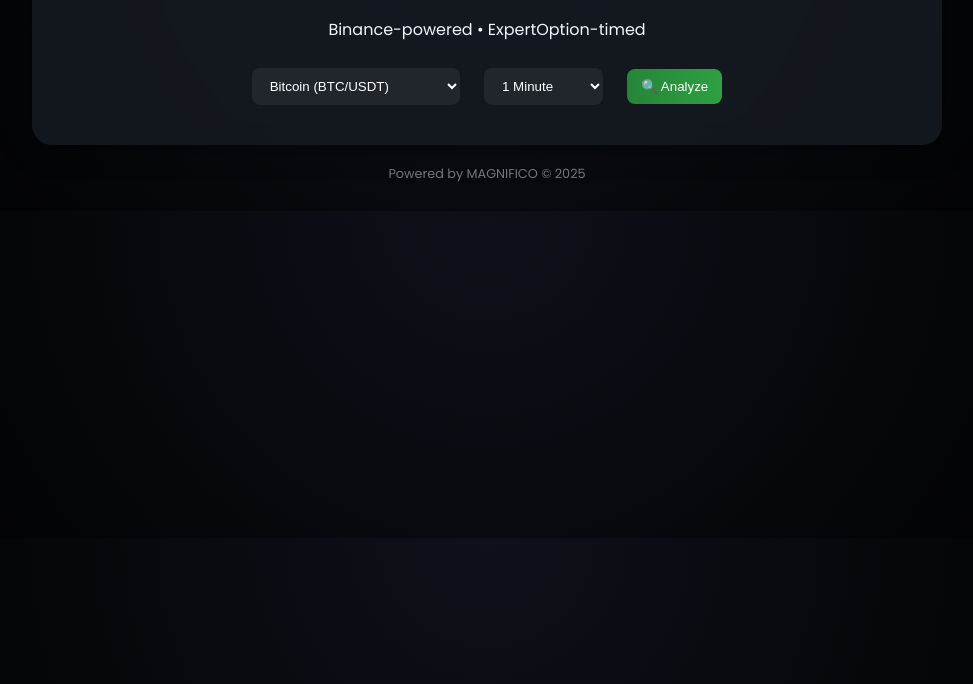
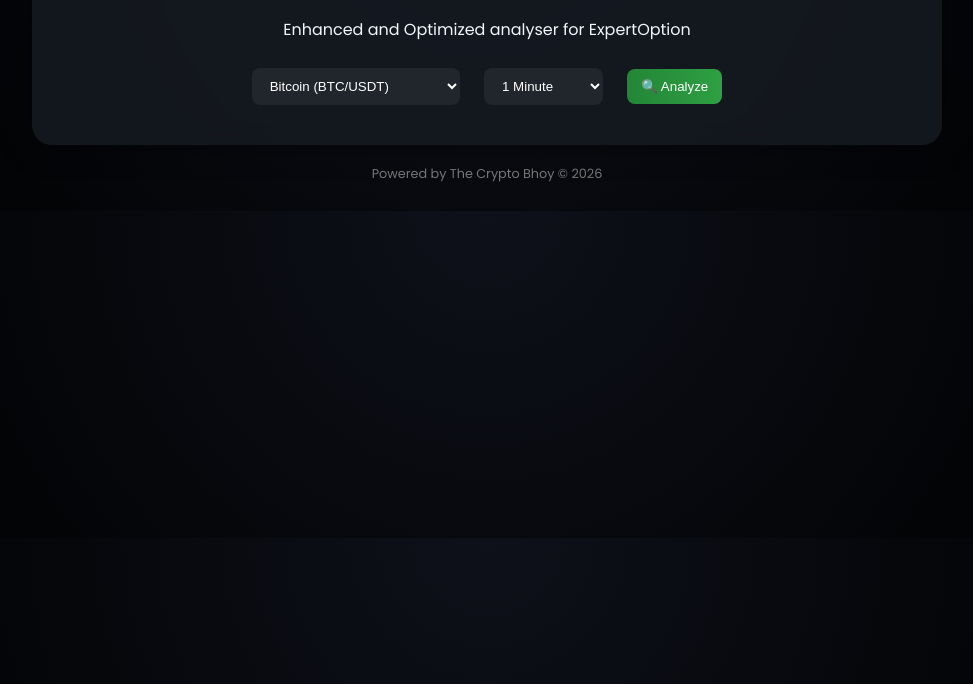
Before and after one commit to Bhoytems/wxexbxd, a plain HTML site: page index.html in a window 1280 px wide. Shown: the part 116-800 px from the top of the page, without its empty margins (153-1126 px from the left). Drawn offline with Linux system fonts and the light colour scheme.

Commit message:
Update footer and description in index.html

```diff
--- a/index.html
+++ b/index.html
@@ -14,7 +14,7 @@
 
   <div class="box">
     <h2>📊 Pro v3.7 ExpertOption Signal Analyzer</h2>
-    <p>Binance-powered • ExpertOption-timed</p>
+    <p>Enhanced and Optimized analyser for ExpertOption</p>
 
     <select id="asset">
       <option value="BTCUSDT">Bitcoin (BTC/USDT)</option>
@@ -42,7 +42,7 @@
     <div id="output"></div>
   </div>
 
-  <footer>Powered by MAGNIFICO © 2025</footer>
+  <footer>Powered by The Crypto Bhoy © 2026</footer>
 
   <!-- JS -->
   <script src="script.js"></script>
```
